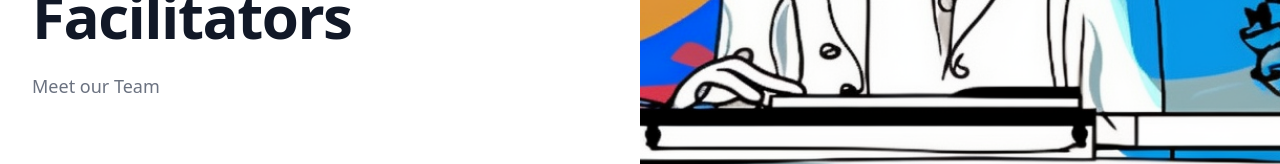
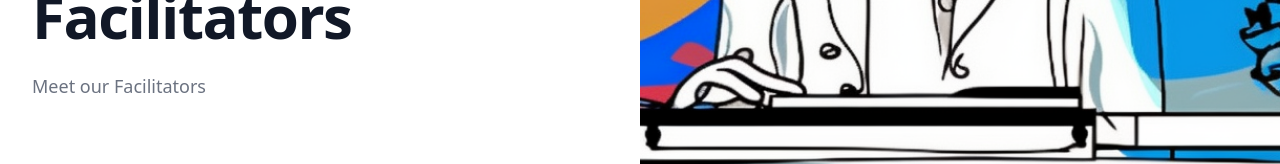
Before and after one commit to tarikkavaz/oncuacademy.com, a Nuxt app: page /Our-Learning-Facilitators in a window 1280 px wide. Shown: the part 530-694 px from the top of the page. Built offline with nearby package versions, Linux system fonts and the light colour scheme.

Commit message:
Facilitators

```diff
--- a/components/Menu.vue
+++ b/components/Menu.vue
@@ -51,8 +51,7 @@ import {
 const menuitems = [
   { name: 'Home', description: 'Academy Without Borders', href: '/', icon: HomeIcon },
   { name: 'Chair’s Message', description: 'A message from the founder', href: '/chairs-message', icon: ChatBubbleLeftEllipsisIcon },
-  // { name: 'Our Team', description: 'Meet Our Team', href: '/our-team', icon: UserGroupIcon },
-  { name: 'Our Learning Facilitators', description: "Meet the Team", href: '/our-learning-facilitators', icon: AcademicCapIcon },
+  { name: 'Our Learning Facilitators', description: "Meet the Facilitators", href: '/our-learning-facilitators', icon: AcademicCapIcon },
   { name: 'Certificate Programs and Courses', description: "MBA and Leadership certificates, Lectures, Modules, and Courses", href: '/certificate-programs-and-courses', icon: TvIcon },
   { name: 'Careers', description: 'Work with us', href: '/careers', icon: BriefcaseIcon },
 ]
--- a/pages/Our-Learning-Facilitators.vue
+++ b/pages/Our-Learning-Facilitators.vue
@@ -8,7 +8,7 @@
             <div class="hidden sm:mt-32 sm:flex lg:mt-16">
             </div>
             <h1 class="mt-24 text-4xl font-bold tracking-tight text-gray-900 sm:mt-10 sm:text-6xl">Our Learning Facilitators</h1>
-            <h2 class="mt-6 text-lg leading-8 text-gray-500">Meet our Team</h2>
+            <h2 class="mt-6 text-lg leading-8 text-gray-500">Meet our Facilitators</h2>
           </div>
         </div>
         <div class="relative lg:col-span-5 lg:-mr-8 xl:absolute xl:inset-0 xl:left-1/2 xl:mr-0">
```
